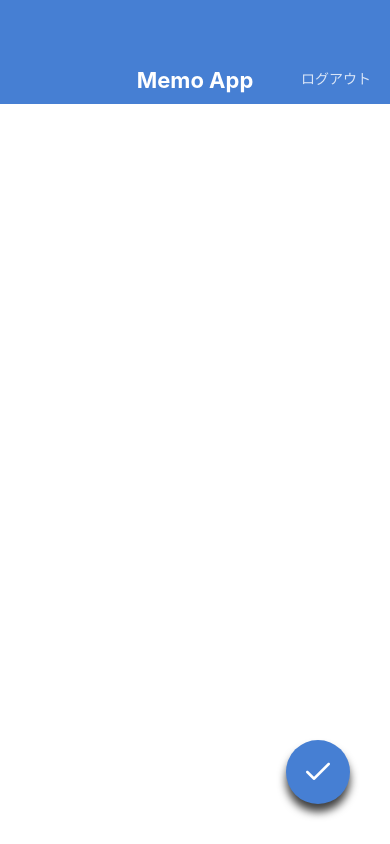
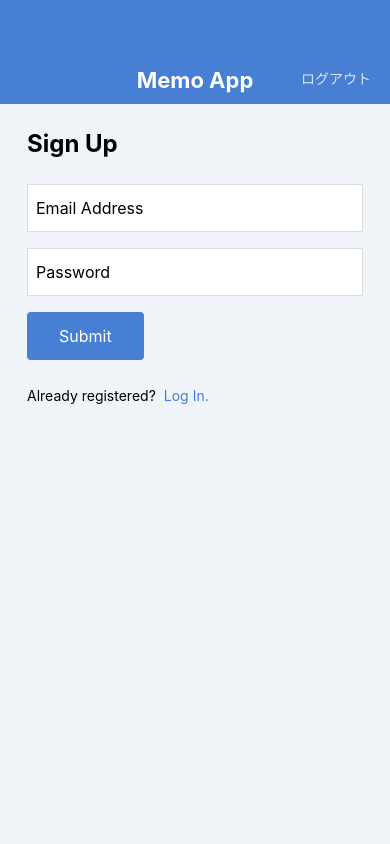
Before and after one commit to sak-tkd/MemoApp, a React Native app: screen /MemoList in a window 390 px wide. Built offline with nearby package versions, Linux system fonts and the light colour scheme.

Commit message:
Create LoginScreen And SignUpScreen

```diff
--- a/App.jsx
+++ b/App.jsx
@@ -3,12 +3,15 @@
 // import MemoListScreen from './src/screens/MemoListScreen';
 // import MemoDetailScreen from './src/screens/MemoDetailScreen';
 // import MemoEditScreen from './src/screens/MemoEditScreen';
-import MemoCreateScreen from './src/screens/MemoCreateScreen';
-
+// import MemoCreateScreen from './src/screens/MemoCreateScreen';
+// import LogInScreen from './src/screens/LogInScreen';
+import SignUpScreen from './src/screens/SignUpScreen';
 
 export default function App() {
 	return (
 		// <MemoDetailScreen />
-		<MemoCreateScreen />
+		// <MemoCreateScreen />
+		// <LogInScreen />
+		<SignUpScreen />
 	);
 }
--- /dev/null
+++ b/src/components/Button.jsx
@@ -0,0 +1,33 @@
+import React from 'react';
+import { View, Text, StyleSheet } from 'react-native';
+import { string } from 'prop-types';
+
+export default function Button(props) {
+    const { label } = props;
+    return (
+        <View style={styles.buttonContainer}>
+            <Text style={styles.buttonLabel}>{label}</Text>
+        </View>
+    );
+}
+
+Button.protoTypes = {
+    label: string.isRequired,
+}
+
+const styles = StyleSheet.create({
+    buttonContainer: {
+        backgroundColor: '#467FD3',
+        borderRadius: 4,
+        alignSelf: 'flex-start',
+        marginBottom: 24,
+    },
+    buttonLabel: {
+        fontSize: 16,
+        lineHeight: 32,
+        paddingVertical: 8,
+        paddingHorizontal: 32,
+        color: '#ffffff',
+    },
+
+})
--- /dev/null
+++ b/src/screens/LogInScreen.jsx
@@ -0,0 +1,63 @@
+import React from 'react';
+import { View, Text, TextInput, StyleSheet } from 'react-native';
+
+import AppBar from '../components/AppBar';
+import Button from '../components/Button';
+
+export default function LogInScreen() {
+    return (
+        <View style={styles.container}>
+            <AppBar />
+            <View style={styles.inner}>
+                <Text style={styles.title}>Log In</Text>
+                <TextInput value='Email Address' style={styles.input} />
+                <TextInput value='Password' style={styles.input} />
+                <Button label="Submit"/>
+                <View style={styles.footer}>
+                    <Text style={styles.footerText}>Not registered?</Text>
+                    <Text style={styles.footerLink}>Sign up here!</Text>
+                </View>
+            </View>
+        </View>
+    );
+}
+
+const styles = StyleSheet.create({
+    container: {
+        flex: 1,
+        backgroundColor: '#F0F4F8',
+        // backgroundColor: '#000000',
+    },
+    inner: {
+        paddingHorizontal: 27,
+        paddingVertical: 24,
+    },
+    title: {
+        fontSize: 24,
+        lineHeight: 32,
+        fontWeight: 'bold',
+        marginBottom: 24,
+    },
+    input: {
+        fontSize: 16,
+        height: 48,
+        borderColor: '#DDDDDD',
+        borderWidth: 1,
+        backgroundColor: '#ffffff',
+        paddingHorizontal: 8,
+        marginBottom: 16,
+    },
+    footerText: {
+        fontSize: 14,
+        lineHeight: 24,
+        marginRight: 8,
+    },
+    footerLink: {
+        fontSize: 14,
+        lineHeight: 24,
+        color: '#467FD3',
+    },
+    footer: {
+        flexDirection: 'row',
+    }
+});
--- /dev/null
+++ b/src/screens/SignUpScreen.jsx
@@ -0,0 +1,63 @@
+import React from 'react';
+import { View, Text, TextInput, StyleSheet } from 'react-native';
+
+import AppBar from '../components/AppBar';
+import Button from '../components/Button';
+
+export default function SignUpScreen() {
+    return (
+        <View style={styles.container}>
+            <AppBar />
+            <View style={styles.inner}>
+                <Text style={styles.title}>Sign Up</Text>
+                <TextInput value='Email Address' style={styles.input} />
+                <TextInput value='Password' style={styles.input} />
+                <Button label="Submit"/>
+                <View style={styles.footer}>
+                    <Text style={styles.footerText}>Already registered?</Text>
+                    <Text style={styles.footerLink}>Log In.</Text>
+                </View>
+            </View>
+        </View>
+    );
+}
+
+const styles = StyleSheet.create({
+    container: {
+        flex: 1,
+        backgroundColor: '#F0F4F8',
+        // backgroundColor: '#000000',
+    },
+    inner: {
+        paddingHorizontal: 27,
+        paddingVertical: 24,
+    },
+    title: {
+        fontSize: 24,
+        lineHeight: 32,
+        fontWeight: 'bold',
+        marginBottom: 24,
+    },
+    input: {
+        fontSize: 16,
+        height: 48,
+        borderColor: '#DDDDDD',
+        borderWidth: 1,
+        backgroundColor: '#ffffff',
+        paddingHorizontal: 8,
+        marginBottom: 16,
+    },
+    footerText: {
+        fontSize: 14,
+        lineHeight: 24,
+        marginRight: 8,
+    },
+    footerLink: {
+        fontSize: 14,
+        lineHeight: 24,
+        color: '#467FD3',
+    },
+    footer: {
+        flexDirection: 'row',
+    }
+});
```
